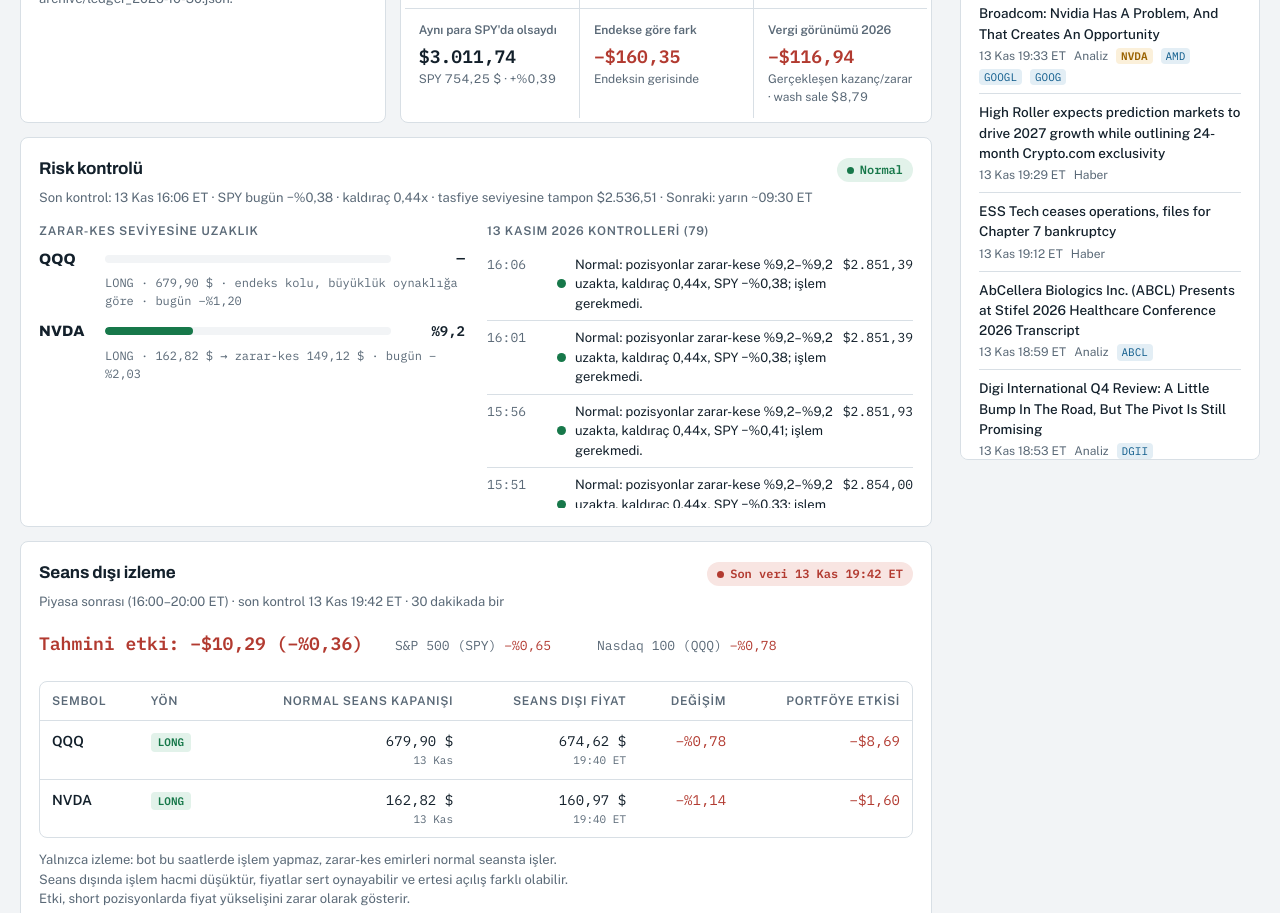
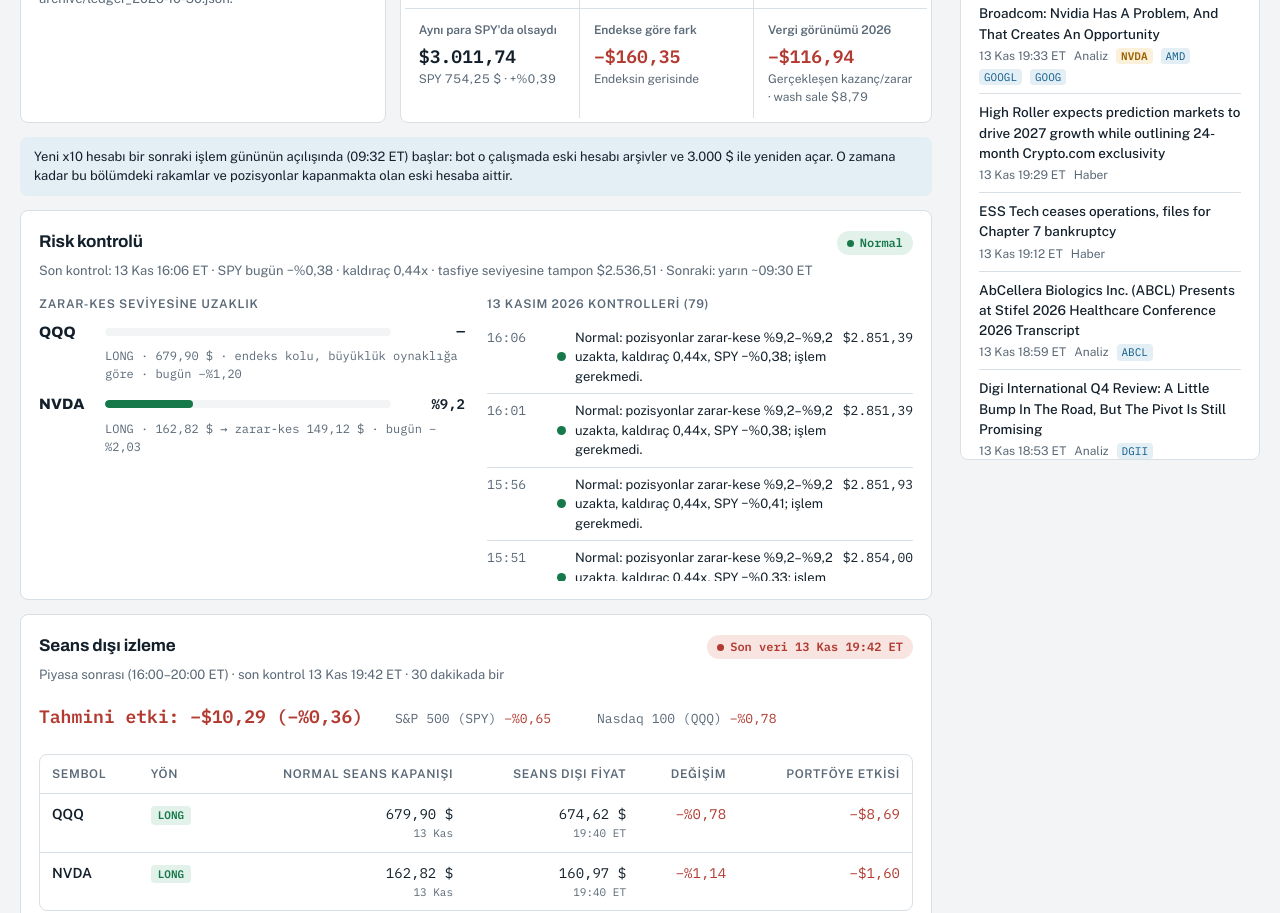
Before and after one commit to DavidMahmut/portfoy-botu, a plain HTML site: page index.html in a window 1280 px wide. Shown: the part 2500-3413 px from the top of the page. Drawn offline with nearby package versions, Linux system fonts and the light colour scheme.

Commit message:
Sayfa: yeni hesap başlayana kadar geçiş notu

```diff
--- a/index.html
+++ b/index.html
@@ -188,6 +188,7 @@ h4.mini{margin:0 0 8px;font-size:12px;text-transform:uppercase;letter-spacing:.0
 .side.lev{background:var(--warn-soft);color:var(--warn);margin-left:4px}
 .exp-cap{display:flex;justify-content:space-between;gap:8px;font-family:var(--f-mono);font-size:12px;color:var(--muted);margin-top:6px}
 .errbar{padding:10px 14px;border-radius:8px;background:var(--loss-soft);color:var(--loss);font-size:13px}
+.errbar.info{background:var(--accent-soft);color:var(--ink)}
 .rule{font-family:var(--f-mono);font-size:11px;padding:2px 8px;border-radius:999px;border:1px solid var(--line);color:var(--muted)}
 .rank-table{min-width:620px}
 .rank-table td.l{text-align:left;font-family:var(--f-body)}
@@ -631,6 +632,7 @@ tr.mv-det td{background:var(--bg);white-space:normal;text-align:left}
       </div>
     </div>
     <div class="errbar" id="errBar" hidden></div>
+    <div class="errbar info" id="migBar" hidden></div>
     <div class="panel risk" id="riskPanel">
       <div class="sec-head">
         <h3>Risk kontrolü</h3>
@@ -983,7 +985,8 @@ tr.mv-det td{background:var(--bg);white-space:normal;text-align:left}
     var rate=isNum(bm.marginRate)?" · faiz yıllık %"+fmtNum(bm.marginRate*100,2):"";
     if(p.cash<0) setKpi("k-cash","Kredi borcu",usd(-p.cash),"Aracı kurumdan borç"+rate,"down");
     else setKpi("k-cash","Nakit",usd(p.cash),"Short satış gelirleri dahil",null);
-    var X=c.x10||null;
+    var X=c.x10||null, mb=$("migBar");
+    mb.hidden=!!X; if(!X) mb.textContent="Yeni x10 hesabı bir sonraki işlem gününün açılışında (09:32 ET) başlar: bot o çalışmada eski hesabı arşivler ve 3.000 $ ile yeniden açar. O zamana kadar bu bölümdeki rakamlar ve pozisyonlar kapanmakta olan eski hesaba aittir.";
     setKpi("k-inv",X?"Kaldıraç (toplam maruziyet)":"Ekonomik kaldıraç",isNum(p.leverage)?fmtNum(p.leverage,2)+"x":"—","Üst sınır "+(X&&isNum(X.maxGross)?fmtNum(X.maxGross,0)+"x":isNum(c.maxLeverage)?fmtNum(c.maxLeverage,0)+"x":"3x")+(reg.label?" · "+reg.label:""),null);
     var co=p.costs||{}, ct=(co.slippage||0)+(co.commission||0)+(co.fees||0)+(co.interest||0)+(co.borrow||0)+(co.dividendsPaid||0);
     setKpi("k-real","Toplam işlem maliyeti",usd(ct),"Komisyon "+usd(co.commission||0)+" · SEC/FINRA "+usd(co.fees||0)+" · kayma "+usd(co.slippage||0)+" · faiz "+usd(co.interest||0)+" · ödünç "+usd(co.borrow||0),null);
@@ -2130,7 +2133,7 @@ tr.mv-det td{background:var(--bg);white-space:normal;text-align:left}
   function hlLink(h){ return /^https:\/\//i.test(h.url||"")? el("a",{href:h.url,target:"_blank",rel:"noopener noreferrer",text:h.title}) : el("span",{text:h.title}); }
   function renderEvents(){
     var M=S.meta||{}, P=S.portfolio||{}, c=S.config||{}, X=c.x10||{}, plays=X.plays||{};
-    $("evRule").textContent=c.oppRule||"Kural yükleniyor…";
+    $("evRule").textContent=c.oppRule||"Fırsat taraması yeni x10 hesabıyla birlikte, bir sonraki işlem günü başlar: günde dört kez (10:30, 12:00, 13:30, 15:00 ET) ABD'deki bütün hisselerin en çok hareket edenlerine ve haberlerine bakılır.";
     var scans=(M.oppScans||[]).slice().sort(function(a,b){return (a.slot||0)-(b.slot||0);});
     if(!scans.length&&M.oppScan) scans=[M.oppScan];
     var last=scans[scans.length-1]||null;
```
